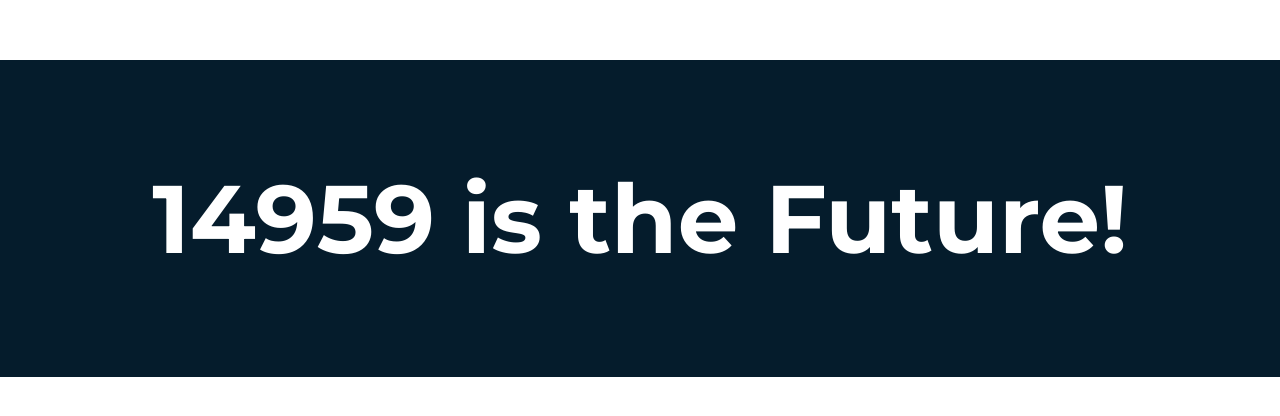
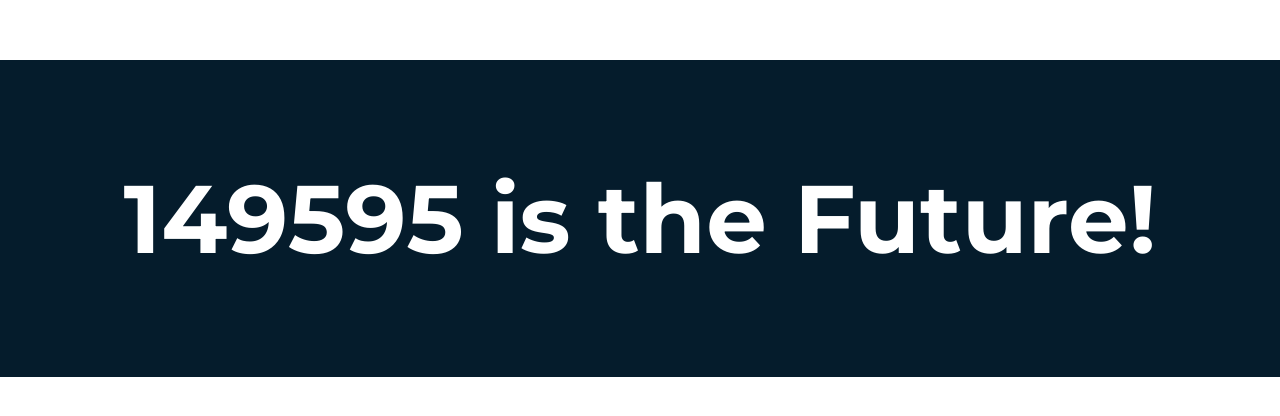
Before and after one commit to Andrej-Marsic/149595, a plain HTML site: page index.html in a window 1280 px wide. Shown: the part 182-598 px from the top of the page. Drawn offline with Linux system fonts and the light colour scheme.

Commit message:
I totally did not get the name wrong

```diff
--- a/index.html
+++ b/index.html
@@ -28,6 +28,6 @@
   <link href="https://fonts.googleapis.com/css2?family=Montserrat:wght@700&display=swap" rel="stylesheet">
 </head>
 <body>
-  <div class="banner">14959 is the Future!</div>
+  <div class="banner">149595 is the Future!</div>
 </body>
 </html>
```
